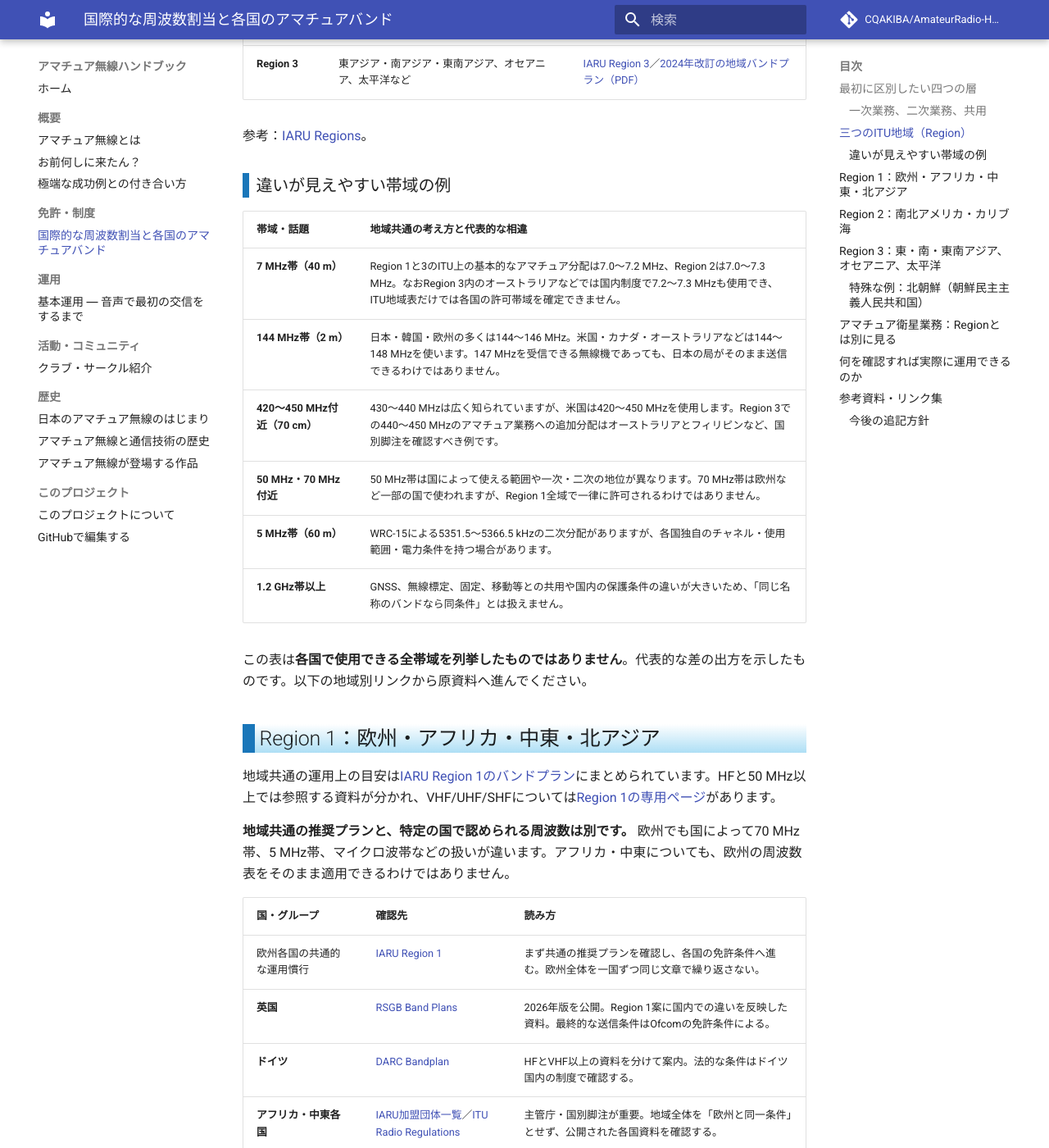
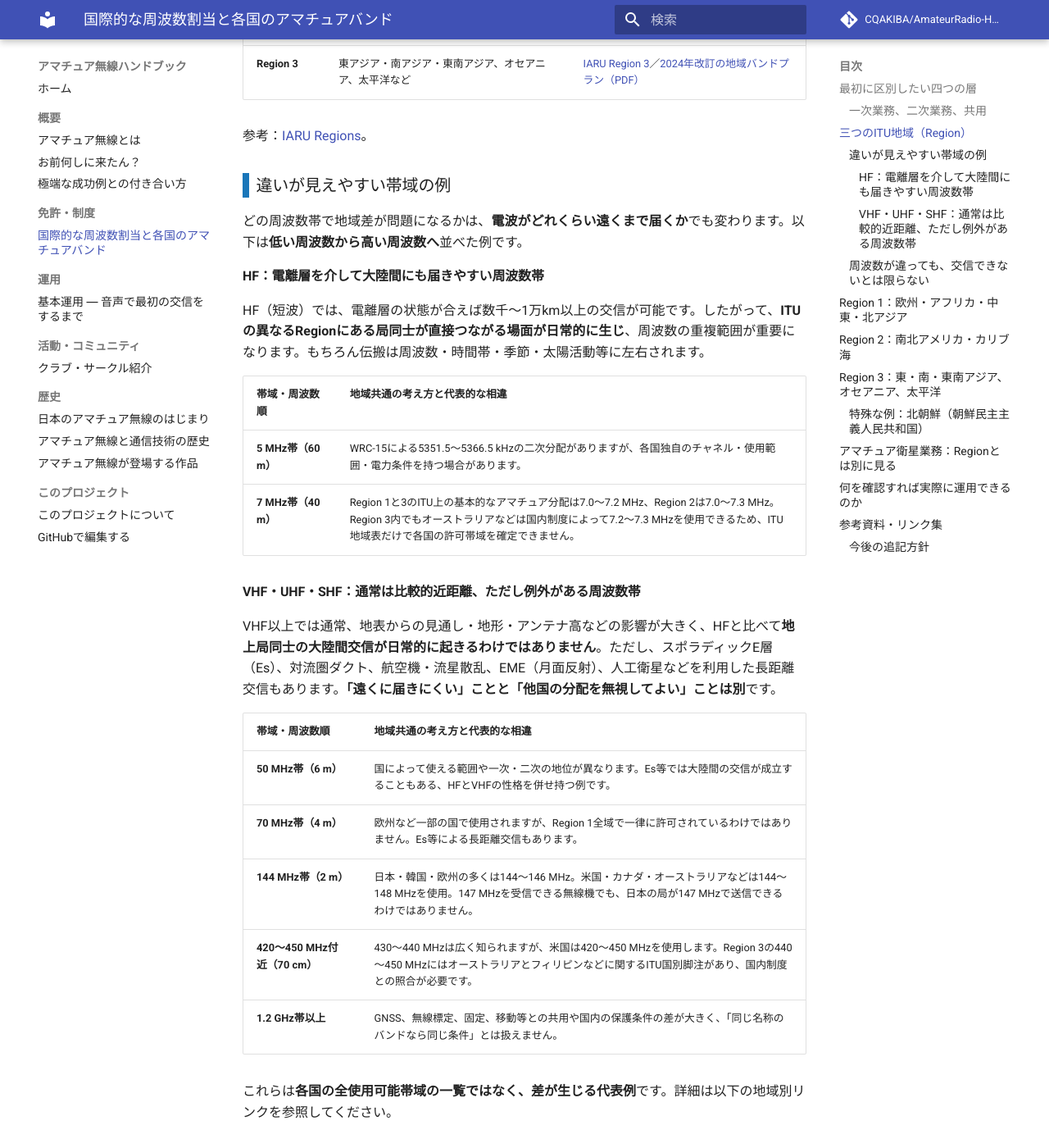
Before and after one commit to CQAKIBA/AmateurRadio-Handbook, an MkDocs documentation site: the page built from docs/01_免許・制度/international-frequency-allocations.md, in a window 1280 px wide and 1400 px high, scrolled down 1842 px. Shown: the whole window at 82% size. Built offline with MkDocs 1.6.1 and Material for MkDocs 9.7.7, drawn with Linux system fonts in a browser that asks for light colours; comment, search, counter and statistics services are not loaded; some of the changed text lies outside the part shown.

Commit message:
docs: sort frequency examples and explain HF propagation and split-frequency DX

```diff
--- a/docs/01_免許・制度/international-frequency-allocations.md
+++ b/docs/01_免許・制度/international-frequency-allocations.md
@@ -43,16 +43,41 @@
 
 ### 違いが見えやすい帯域の例
 
-| 帯域・話題 | 地域共通の考え方と代表的な相違 |
+どの周波数帯で地域差が問題になるかは、**電波がどれくらい遠くまで届くか**でも変わります。以下は**低い周波数から高い周波数へ**並べた例です。
+
+#### HF：電離層を介して大陸間にも届きやすい周波数帯
+
+HF（短波）では、電離層の状態が合えば数千～1万km以上の交信が可能です。したがって、**ITUの異なるRegionにある局同士が直接つながる場面が日常的に生じ**、周波数の重複範囲が重要になります。もちろん伝搬は周波数・時間帯・季節・太陽活動等に左右されます。
+
+| 帯域・周波数順 | 地域共通の考え方と代表的な相違 |
 | --- | --- |
-| **7 MHz帯（40 m）** | Region 1と3のITU上の基本的なアマチュア分配は7.0～7.2 MHz、Region 2は7.0～7.3 MHz。なおRegion 3内のオーストラリアなどでは国内制度で7.2～7.3 MHzも使用でき、ITU地域表だけでは各国の許可帯域を確定できません。 |
-| **144 MHz帯（2 m）** | 日本・韓国・欧州の多くは144～146 MHz。米国・カナダ・オーストラリアなどは144～148 MHzを使います。147 MHzを受信できる無線機であっても、日本の局がそのまま送信できるわけではありません。 |
-| **420～450 MHz付近（70 cm）** | 430～440 MHzは広く知られていますが、米国は420～450 MHzを使用します。Region 3での440～450 MHzのアマチュア業務への追加分配はオーストラリアとフィリピンなど、国別脚注を確認すべき例です。 |
-| **50 MHz・70 MHz付近** | 50 MHz帯は国によって使える範囲や一次・二次の地位が異なります。70 MHz帯は欧州など一部の国で使われますが、Region 1全域で一律に許可されるわけではありません。 |
 | **5 MHz帯（60 m）** | WRC-15による5351.5～5366.5 kHzの二次分配がありますが、各国独自のチャネル・使用範囲・電力条件を持つ場合があります。 |
-| **1.2 GHz帯以上** | GNSS、無線標定、固定、移動等との共用や国内の保護条件の違いが大きいため、「同じ名称のバンドなら同条件」とは扱えません。 |
+| **7 MHz帯（40 m）** | Region 1と3のITU上の基本的なアマチュア分配は7.0～7.2 MHz、Region 2は7.0～7.3 MHz。Region 3内でもオーストラリアなどは国内制度によって7.2～7.3 MHzを使用できるため、ITU地域表だけで各国の許可帯域を確定できません。 |
 
-この表は**各国で使用できる全帯域を列挙したものではありません**。代表的な差の出方を示したものです。以下の地域別リンクから原資料へ進んでください。
+#### VHF・UHF・SHF：通常は比較的近距離、ただし例外がある周波数帯
+
+VHF以上では通常、地表からの見通し・地形・アンテナ高などの影響が大きく、HFと比べて**地上局同士の大陸間交信が日常的に起きるわけではありません**。ただし、スポラディックE層（Es）、対流圏ダクト、航空機・流星散乱、EME（月面反射）、人工衛星などを利用した長距離交信もあります。**「遠くに届きにくい」ことと「他国の分配を無視してよい」ことは別**です。
+
+| 帯域・周波数順 | 地域共通の考え方と代表的な相違 |
+| --- | --- |
+| **50 MHz帯（6 m）** | 国によって使える範囲や一次・二次の地位が異なります。Es等では大陸間の交信が成立することもある、HFとVHFの性格を併せ持つ例です。 |
+| **70 MHz帯（4 m）** | 欧州など一部の国で使用されますが、Region 1全域で一律に許可されているわけではありません。Es等による長距離交信もあります。 |
+| **144 MHz帯（2 m）** | 日本・韓国・欧州の多くは144～146 MHz。米国・カナダ・オーストラリアなどは144～148 MHzを使用。147 MHzを受信できる無線機でも、日本の局が147 MHzで送信できるわけではありません。 |
+| **420～450 MHz付近（70 cm）** | 430～440 MHzは広く知られますが、米国は420～450 MHzを使用します。Region 3の440～450 MHzにはオーストラリアとフィリピンなどに関するITU国別脚注があり、国内制度との照合が必要です。 |
+| **1.2 GHz帯以上** | GNSS、無線標定、固定、移動等との共用や国内の保護条件の差が大きく、「同じ名称のバンドなら同じ条件」とは扱えません。 |
+
+これらは**各国の全使用可能帯域の一覧ではなく、差が生じる代表例**です。詳細は以下の地域別リンクを参照してください。
+
+### 周波数が違っても、交信できないとは限らない
+
+**割当範囲が異なっていても、その国同士が交信できないわけではありません。** 大きく分けて、次の二つの工夫があります。
+
+- **重なる周波数を使う：** 例えば日本の7 MHz帯と米国の7 MHz帯には共通範囲があります。国際交信では、双方の送信が認められ、双方のバンドプラン等とも整合する周波数・モードを探します。共通範囲が慣習的にDX交信に使われる例がありますが、「共通範囲のどこでも自由」という意味ではありません。
+- **送信周波数を別々にする（スプリット、場合によってはクロスバンド）：** 一方が送信する周波数を他方が受信し、他方の送信には別の周波数を使います。かつての40 m帯など、各国の音声通信可能範囲に差があった状況で特に役立った方法です。通常のスプリットは同じバンド内の異なる周波数、クロスバンドは異なるバンド間の送受信を指します。
+
+例として、一方の局が**7.2 MHz台で送信し7.1 MHz台を受信**、相手局は**7.1 MHz台で送信し7.2 MHz台を受信**する組み合わせを考えます。互いの送信がそれぞれの法令・資格・使用区別で許可され、受信可能な機器を用いているなら、交信成立の可能性があります。**両局が同じ送信周波数を使うことは、交信成立の必須条件ではありません。** （これは考え方の模式例であり、特定の7.1/7.2 MHz台の周波数・モードを運用指定するものではありません。）
+
+ただし、片方が送信を許可されていない周波数へ「相手に合わせて出る」ことはできません。国境を越えるアマチュア局間通信については、国内の制度や適用されるITUの規定も確認します。また、コンテストやアワードには別途スプリット・クロスバンド等の扱いを定めたルールがあります。参考：[ITU：異なる国のアマチュア局間通信に関する情報](https://www.itu.int/pub/T-SP-RR.25.1)。
 
 ## Region 1：欧州・アフリカ・中東・北アジア
 
```
